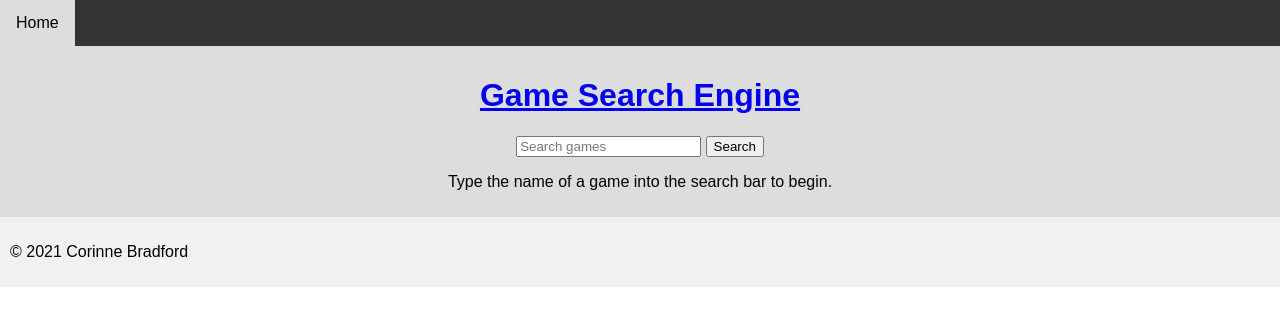
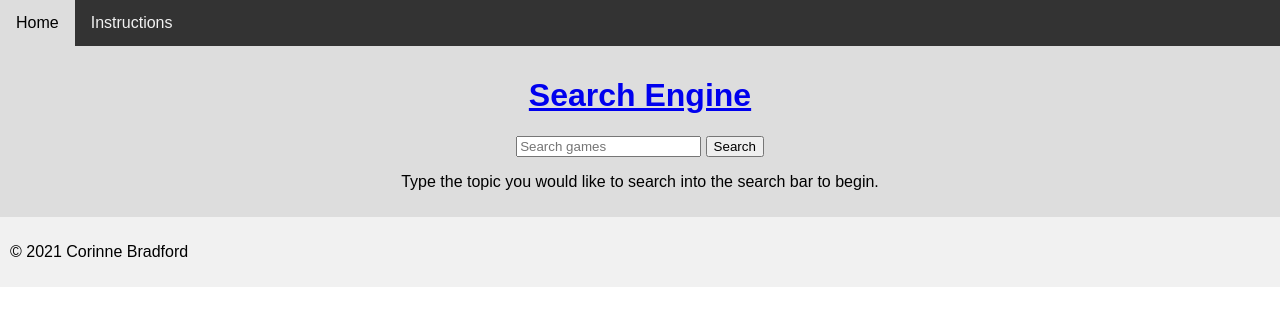
Before and after one commit to coribradford/361, a Flask app: page / in a window 1280 px wide. Shown: the top 326 px of the page. Run offline with Flask 2, Linux system fonts and the light colour scheme.

Commit message:
added instructions page, removed extraneous files

```diff
--- a/webapp/game_search.py
+++ b/webapp/game_search.py
@@ -72,6 +72,10 @@ def search():
     else:
         return render_template("search.html")
 
+@app.route("/instructions")
+def instructions():
+    return render_template("instructions.html")
+
 if __name__ == "__main__":
     app.run(debug=True)
     # using debug = True for dev purposes only
--- a/webapp/templates/base.html
+++ b/webapp/templates/base.html
@@ -1,7 +1,7 @@
 <!DOCTYPE html>
 <html lang="en">
 <head>
-<title>Game Search Engine</title>
+<title>Search Engine</title>
 <meta charset="utf-8">
 <meta name="viewport" content="width=device-width, initial-scale=1">
 <style>
@@ -55,11 +55,12 @@ body {
 
 <div class="topnav">
   <a href="/">Home</a>
+  <a href="/instructions">Instructions</a>
 </div>
 
 <div class="content">
   <h1>
-      <a href="/">Game Search Engine</a>
+      <a href="/">Search Engine</a>
     </h1>
     <div class="search">
         <form action="/search", method="POST">
--- a/webapp/templates/index.html
+++ b/webapp/templates/index.html
@@ -1,6 +1,6 @@
 {% extends "base.html" %}
 {% block paragraph %}
     <p>
-        Type the name of a game into the search bar to begin.
+        Type the topic you would like to search into the search bar to begin.
     </p>
 {% endblock %}
--- /dev/null
+++ b/webapp/templates/instructions.html
@@ -0,0 +1,4 @@
+{% extends "base.html" %}
+{% block content %}
+    <p>More detailed instructions for using the search will go here.</p>
+{% endblock %}
```
Also changed, not shown: webapp/templates/test.html (deleted, +0 -2 lines).
